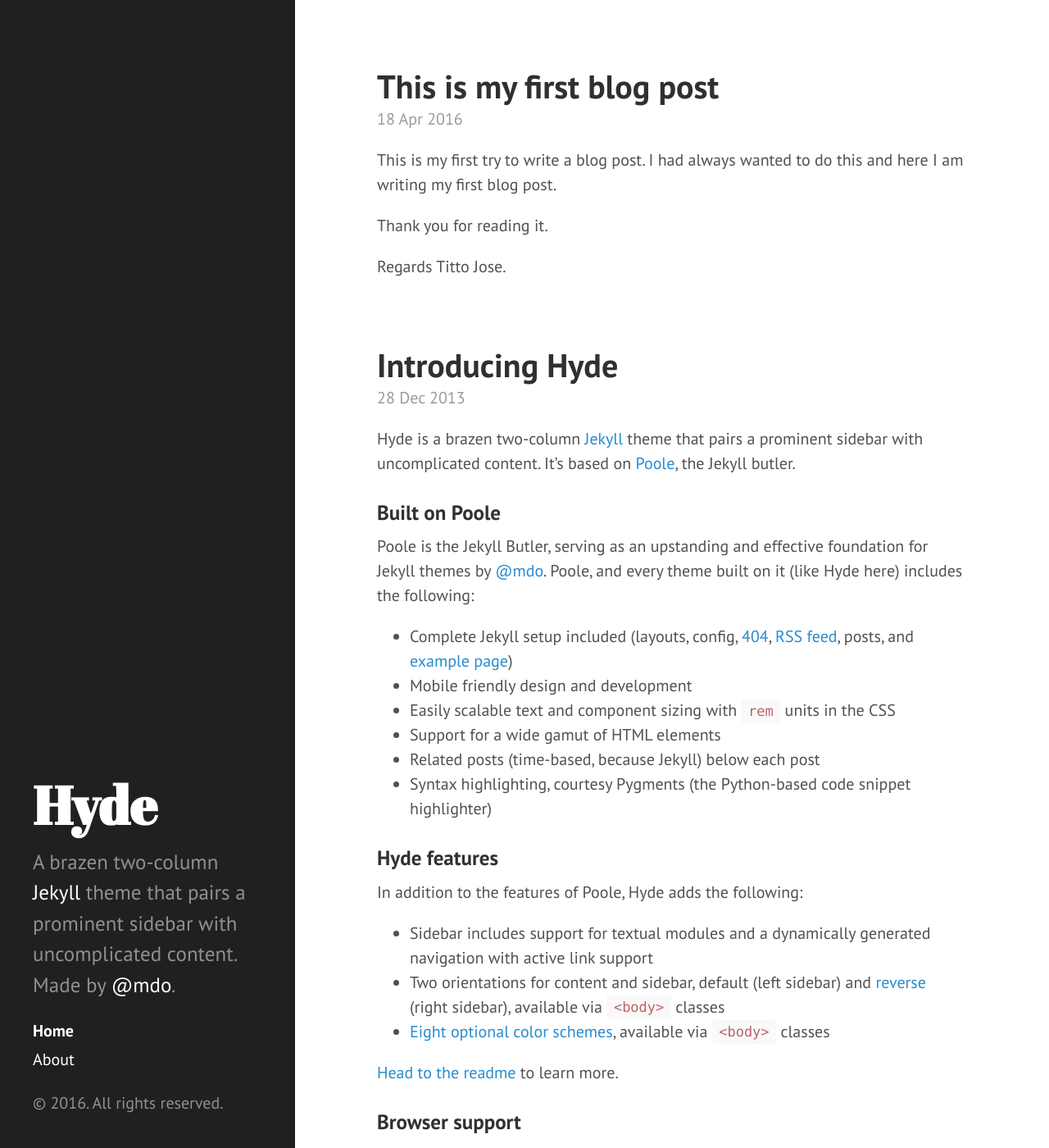
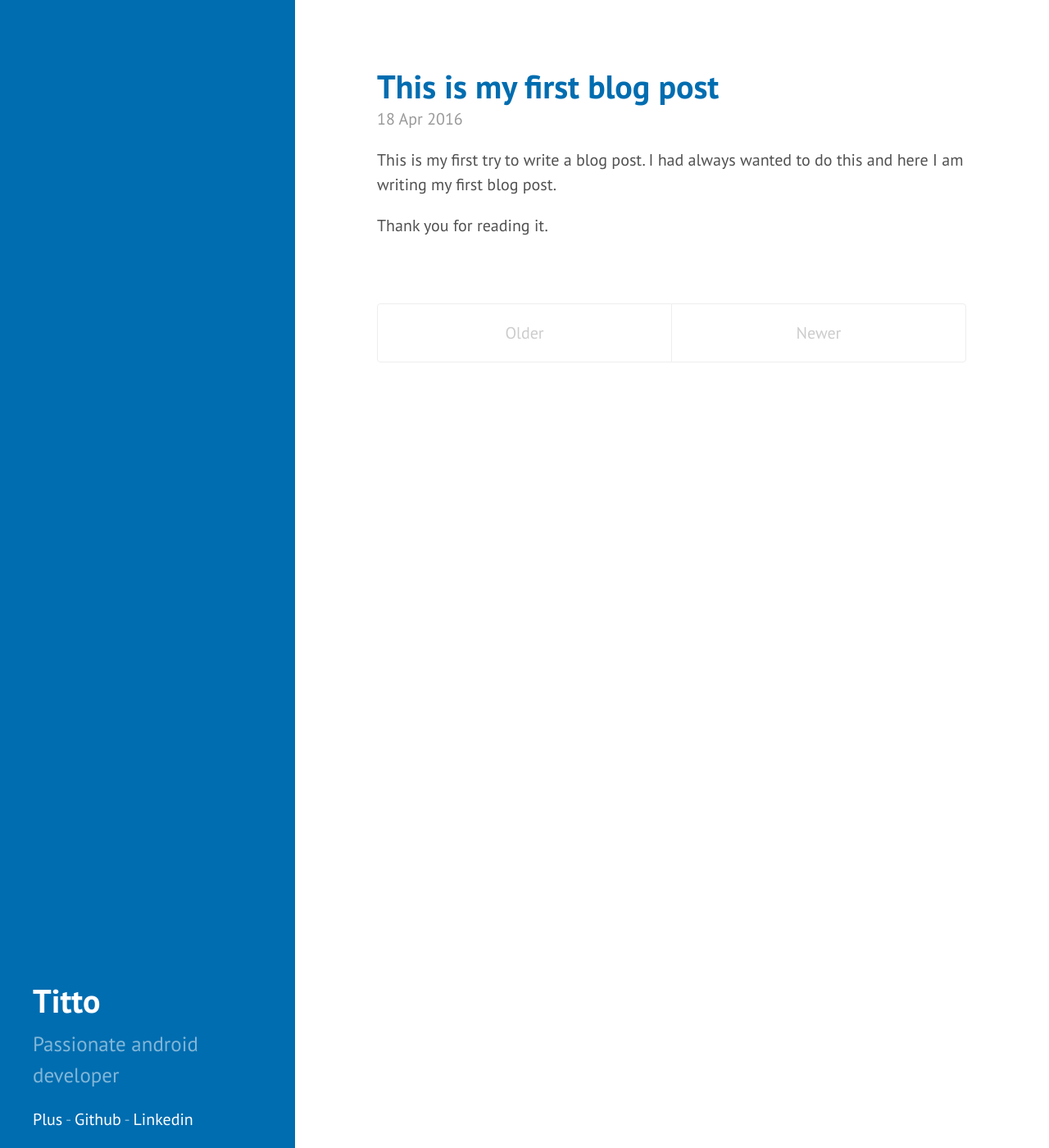
Before and after one commit to tittojose/tittojose.github.io, a Jekyll site: the page built from index.html, in a window 1280 px wide and 1400 px high. Shown: the whole window at 82% size. Built offline with Jekyll 4.4.1, drawn with Linux system fonts in a browser that asks for light colours; the list of posts is cut into pages by our own code; some of the changed text lies outside the part shown.

Commit message:
Design changes

```diff
--- a/_config.yml
+++ b/_config.yml
@@ -6,15 +6,15 @@ permalink:        pretty
 relative_permalinks: false
 
 # Setup
-title:            Hyde
-tagline:          'A Jekyll theme'
-description:      'A brazen two-column <a href="http://jekyllrb.com" target="_blank">Jekyll</a> theme that pairs a prominent sidebar with uncomplicated content. Made by <a href="https://twitter.com/mdo" target="_blank">@mdo</a>.'
-url:              http://hyde.getpoole.com
+title:            Titto
+tagline:          'Android developer'
+description:      'Passionate android developer'
+url:              http://tittojose.me/
 baseurl:          /
 
 author:
-  name:           'Mark Otto'
-  url:            https://twitter.com/mdo
+  name:           'Titto Jose K'
+  url:            http://tittojose.me/
 
 paginate:         5
 
--- a/_includes/sidebar.html
+++ b/_includes/sidebar.html
@@ -10,13 +10,16 @@
     </div>
 
     <nav class="sidebar-nav">
+
+      {% comment %}
       <a class="sidebar-nav-item{% if page.url == site.baseurl %} active{% endif %}" href="{{ site.baseurl }}">Home</a>
-
+      {% endcomment %}
       {% comment %}
       The code below dynamically generates a sidebar nav of pages with
       `layout: page` in the front-matter. See readme for usage.
       {% endcomment %}
 
+      {% comment %}
       {% assign pages_list = site.pages %}
       {% for node in pages_list %}
       {% if node.title != null %}
@@ -25,13 +28,21 @@
       {% endif %}
       {% endif %}
       {% endfor %}
+      {% endcomment %}
+
       {% comment %}
       <a class="sidebar-nav-item" href="{{ site.github.repo }}/archive/v{{ site.version }}.zip">Download</a>
       <a class="sidebar-nav-item" href="{{ site.github.repo }}">GitHub project</a>
       <span class="sidebar-nav-item">Currently v{{ site.version }}</span>
       {% endcomment %}
+
     </nav>
+    <a  href="https://plus.google.com/u/0/+tittojose/">Plus</a> -
+    <a  href="https://github.com/tittojose">Github</a> -
+    <a  href="https://in.linkedin.com/in/tittojosek">Linkedin</a>
 
+    {% comment %}
     <p>&copy; {{ site.time | date: '%Y' }}. All rights reserved.</p>
+    {% endcomment %}
   </div>
 </div>
--- a/_layouts/default.html
+++ b/_layouts/default.html
@@ -3,7 +3,7 @@
 
   {% include head.html %}
 
-  <body>
+  <body class="theme-base-0f">
 
     {% include sidebar.html %}
 
--- a/_posts/2012-02-06-whats-jekyll.md
+++ /dev/null
@@ -1,12 +0,0 @@
----
-layout: post
-title: What's Jekyll?
----
-
-[Jekyll](http://jekyllrb.com) is a static site generator, an open-source tool for creating simple yet powerful websites of all shapes and sizes. From [the project's readme](https://github.com/mojombo/jekyll/blob/master/README.markdown):
-
-  > Jekyll is a simple, blog aware, static site generator. It takes a template directory [...] and spits out a complete, static website suitable for serving with Apache or your favorite web server. This is also the engine behind GitHub Pages, which you can use to host your project’s page or blog right here from GitHub.
-
-It's an immensely useful tool and one we encourage you to use here with Hyde.
-
-Find out more by [visiting the project on GitHub](https://github.com/mojombo/jekyll).
--- a/_posts/2012-02-07-example-content.md
+++ /dev/null
@@ -1,138 +0,0 @@
----
-layout: post
-title: Example content
----
-
-
-<div class="message">
-  Howdy! This is an example blog post that shows several types of HTML content supported in this theme.
-</div>
-
-Cum sociis natoque penatibus et magnis <a href="#">dis parturient montes</a>, nascetur ridiculus mus. *Aenean eu leo quam.* Pellentesque ornare sem lacinia quam venenatis vestibulum. Sed posuere consectetur est at lobortis. Cras mattis consectetur purus sit amet fermentum.
-
-> Curabitur blandit tempus porttitor. Nullam quis risus eget urna mollis ornare vel eu leo. Nullam id dolor id nibh ultricies vehicula ut id elit.
-
-Etiam porta **sem malesuada magna** mollis euismod. Cras mattis consectetur purus sit amet fermentum. Aenean lacinia bibendum nulla sed consectetur.
-
-## Inline HTML elements
-
-HTML defines a long list of available inline tags, a complete list of which can be found on the [Mozilla Developer Network](https://developer.mozilla.org/en-US/docs/Web/HTML/Element).
-
-- **To bold text**, use `<strong>`.
-- *To italicize text*, use `<em>`.
-- Abbreviations, like <abbr title="HyperText Markup Langage">HTML</abbr> should use `<abbr>`, with an optional `title` attribute for the full phrase.
-- Citations, like <cite>&mdash; Mark otto</cite>, should use `<cite>`.
-- <del>Deleted</del> text should use `<del>` and <ins>inserted</ins> text should use `<ins>`.
-- Superscript <sup>text</sup> uses `<sup>` and subscript <sub>text</sub> uses `<sub>`.
-
-Most of these elements are styled by browsers with few modifications on our part.
-
-## Heading
-
-Vivamus sagittis lacus vel augue rutrum faucibus dolor auctor. Duis mollis, est non commodo luctus, nisi erat porttitor ligula, eget lacinia odio sem nec elit. Morbi leo risus, porta ac consectetur ac, vestibulum at eros.
-
-### Code
-
-Cum sociis natoque penatibus et magnis dis `code element` montes, nascetur ridiculus mus.
-
-{% highlight js %}
-// Example can be run directly in your JavaScript console
-
-// Create a function that takes two arguments and returns the sum of those arguments
-var adder = new Function("a", "b", "return a + b");
-
-// Call the function
-adder(2, 6);
-// > 8
-{% endhighlight %}
-
-Aenean lacinia bibendum nulla sed consectetur. Etiam porta sem malesuada magna mollis euismod. Fusce dapibus, tellus ac cursus commodo, tortor mauris condimentum nibh, ut fermentum massa.
-
-### Gists via GitHub Pages
-
-Vestibulum id ligula porta felis euismod semper. Nullam quis risus eget urna mollis ornare vel eu leo. Donec sed odio dui.
-
-{% gist 5555251 gist.md %}
-
-Aenean eu leo quam. Pellentesque ornare sem lacinia quam venenatis vestibulum. Nullam quis risus eget urna mollis ornare vel eu leo. Cum sociis natoque penatibus et magnis dis parturient montes, nascetur ridiculus mus. Donec sed odio dui. Vestibulum id ligula porta felis euismod semper.
-
-### Lists
-
-Cum sociis natoque penatibus et magnis dis parturient montes, nascetur ridiculus mus. Aenean lacinia bibendum nulla sed consectetur. Etiam porta sem malesuada magna mollis euismod. Fusce dapibus, tellus ac cursus commodo, tortor mauris condimentum nibh, ut fermentum massa justo sit amet risus.
-
-* Praesent commodo cursus magna, vel scelerisque nisl consectetur et.
-* Donec id elit non mi porta gravida at eget metus.
-* Nulla vitae elit libero, a pharetra augue.
-
-Donec ullamcorper nulla non metus auctor fringilla. Nulla vitae elit libero, a pharetra augue.
-
-1. Vestibulum id ligula porta felis euismod semper.
-2. Cum sociis natoque penatibus et magnis dis parturient montes, nascetur ridiculus mus.
-3. Maecenas sed diam eget risus varius blandit sit amet non magna.
-
-Cras mattis consectetur purus sit amet fermentum. Sed posuere consectetur est at lobortis.
-
-<dl>
-  <dt>HyperText Markup Language (HTML)</dt>
-  <dd>The language used to describe and define the content of a Web page</dd>
-
-  <dt>Cascading Style Sheets (CSS)</dt>
-  <dd>Used to describe the appearance of Web content</dd>
-
-  <dt>JavaScript (JS)</dt>
-  <dd>The programming language used to build advanced Web sites and applications</dd>
-</dl>
-
-Integer posuere erat a ante venenatis dapibus posuere velit aliquet. Morbi leo risus, porta ac consectetur ac, vestibulum at eros. Nullam quis risus eget urna mollis ornare vel eu leo.
-
-### Images
-
-Quisque consequat sapien eget quam rhoncus, sit amet laoreet diam tempus. Aliquam aliquam metus erat, a pulvinar turpis suscipit at.
-
-![placeholder](http://placehold.it/800x400 "Large example image")
-![placeholder](http://placehold.it/400x200 "Medium example image")
-![placeholder](http://placehold.it/200x200 "Small example image")
-
-### Tables
-
-Aenean lacinia bibendum nulla sed consectetur. Lorem ipsum dolor sit amet, consectetur adipiscing elit.
-
-<table>
-  <thead>
-    <tr>
-      <th>Name</th>
-      <th>Upvotes</th>
-      <th>Downvotes</th>
-    </tr>
-  </thead>
-  <tfoot>
-    <tr>
-      <td>Totals</td>
-      <td>21</td>
-      <td>23</td>
-    </tr>
-  </tfoot>
-  <tbody>
-    <tr>
-      <td>Alice</td>
-      <td>10</td>
-      <td>11</td>
-    </tr>
-    <tr>
-      <td>Bob</td>
-      <td>4</td>
-      <td>3</td>
-    </tr>
-    <tr>
-      <td>Charlie</td>
-      <td>7</td>
-      <td>9</td>
-    </tr>
-  </tbody>
-</table>
-
-Nullam id dolor id nibh ultricies vehicula ut id elit. Sed posuere consectetur est at lobortis. Nullam quis risus eget urna mollis ornare vel eu leo.
-
------
-
-Want to see something else added? <a href="https://github.com/poole/poole/issues/new">Open an issue.</a>
--- a/_posts/2013-12-28-introducing-hyde.md
+++ /dev/null
@@ -1,37 +0,0 @@
----
-layout: post
-title: Introducing Hyde
----
-
-Hyde is a brazen two-column [Jekyll](http://jekyllrb.com) theme that pairs a prominent sidebar with uncomplicated content. It's based on [Poole](http://getpoole.com), the Jekyll butler.
-
-### Built on Poole
-
-Poole is the Jekyll Butler, serving as an upstanding and effective foundation for Jekyll themes by [@mdo](https://twitter.com/mdo). Poole, and every theme built on it (like Hyde here) includes the following:
-
-* Complete Jekyll setup included (layouts, config, [404](/404), [RSS feed](/atom.xml), posts, and [example page](/about))
-* Mobile friendly design and development
-* Easily scalable text and component sizing with `rem` units in the CSS
-* Support for a wide gamut of HTML elements
-* Related posts (time-based, because Jekyll) below each post
-* Syntax highlighting, courtesy Pygments (the Python-based code snippet highlighter)
-
-### Hyde features
-
-In addition to the features of Poole, Hyde adds the following:
-
-* Sidebar includes support for textual modules and a dynamically generated navigation with active link support
-* Two orientations for content and sidebar, default (left sidebar) and [reverse](https://github.com/poole/lanyon#reverse-layout) (right sidebar), available via `<body>` classes
-* [Eight optional color schemes](https://github.com/poole/hyde#themes), available via `<body>` classes
-
-[Head to the readme](https://github.com/poole/hyde#readme) to learn more.
-
-### Browser support
-
-Hyde is by preference a forward-thinking project. In addition to the latest versions of Chrome, Safari (mobile and desktop), and Firefox, it is only compatible with Internet Explorer 9 and above.
-
-### Download
-
-Hyde is developed on and hosted with GitHub. Head to the <a href="https://github.com/poole/hyde">GitHub repository</a> for downloads, bug reports, and features requests.
-
-Thanks!
--- a/_posts/2016-04-18-first-blog.md
+++ b/_posts/2016-04-18-first-blog.md
@@ -5,5 +5,3 @@ title : This is my first blog post
 This is my first try to write a blog post. I had always wanted to do this and here I am writing my first blog post.
 
 Thank you for reading it.
-
-Regards Titto Jose.
--- a/public/css/hyde.css
+++ b/public/css/hyde.css
@@ -79,8 +79,8 @@ html {
 .sidebar-about h1 {
   color: #fff;
   margin-top: 0;
-  font-family: "Abril Fatface", serif;
-  font-size: 3.25rem;
+  font-family: "PT Sans", serif;
+  font-size: 2rem;
 }
 
 /* Sidebar nav */
@@ -242,9 +242,9 @@ a.sidebar-nav-item:focus {
 
 /* Brown */
 .theme-base-0f .sidebar {
-  background-color: #8f5536;
+  background-color: #006DB0;
 }
 .theme-base-0f .content a,
 .theme-base-0f .related-posts li a:hover {
-  color: #8f5536;
+  color: #006DB0;
 }
```
Lines whose indentation alone changed are shown as unchanged.
